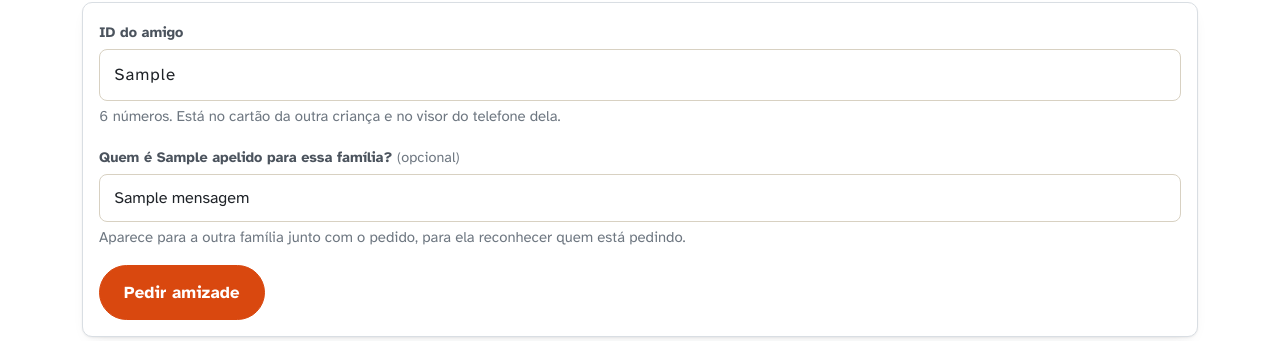
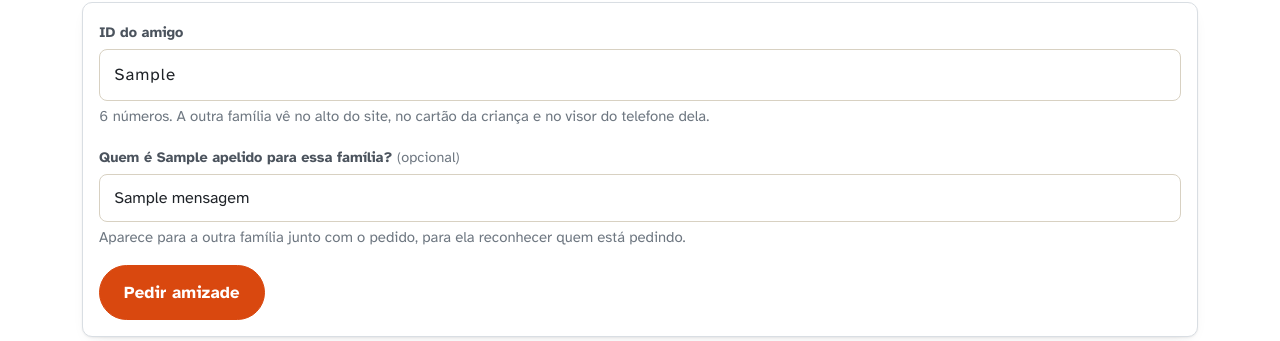
Before and after one commit to danielbmariani/telefonefixo, a Flask app: template portal/rede/templates/contatos_pedir.html in a window 1280 px wide. Shown: the part 163-504 px from the top of the page. Run offline with Flask 3, Linux system fonts and the light colour scheme; the template is opened without the code that fills it: most values are stand-ins (such as "Sample title", 1, 10 or a date in 2020).

Commit message:
Onde achar o ID do amigo: os textos citam o alto do site
Co-Authored-By: Claude Fable 5.1 <noreply@anthropic.com>

```diff
--- a/portal/rede/templates/_form_pedir.html
+++ b/portal/rede/templates/_form_pedir.html
@@ -2,7 +2,7 @@
 <form method="post" action="{{ url_for('familia.contatos', crianca_id=crianca.id) }}" data-enviando="Pedindo…"><input type="hidden" name="_csrf_token" value="{{ csrf_token() }}"><input type="hidden" name="acao" value="pedir">
   <div class="mb-3"><label class="form-label" for="id_rede">ID do amigo</label>
     <input class="form-control form-control-lg mono" id="id_rede" name="id_rede" data-colar-id inputmode="numeric" pattern="[0-9 ]{6,8}" maxlength="8" required autocomplete="off" value="{{ valores.id_rede if valores else '' }}">
-    <div class="form-text">6 números. Está no cartão da outra criança e no visor do telefone dela.</div></div>
+    <div class="form-text">6 números. A outra família vê no alto do site, no cartão da criança e no visor do telefone dela.</div></div>
   <div class="mb-3"><label class="form-label" for="mensagem">Quem é {{ crianca.apelido }} para essa família? <span class="text-muted fw-normal">(opcional)</span></label>
     <input class="form-control" id="mensagem" name="mensagem" maxlength="80" placeholder="ex.: da 4ª série da Escola X, ou da aula de circo" autocomplete="off" value="{{ valores.mensagem if valores else '' }}">
     <div class="form-text">Aparece para a outra família junto com o pedido, para ela reconhecer quem está pedindo.</div></div>
--- a/portal/rede/templates/contatos.html
+++ b/portal/rede/templates/contatos.html
@@ -37,7 +37,7 @@
   {% endfor %}
   </ul>
   {% elif not lst.enviados %}
-  <p class="bloco-sub">{{ crianca.apelido }} ainda não tem amigos. Peça o ID de 6 números para a outra família: ele está no cartão da criança e no visor do telefone dela. A ligação só funciona depois que ela aceitar.</p>
+  <p class="bloco-sub">{{ crianca.apelido }} ainda não tem amigos. Peça o ID de 6 números para a outra família: ele está no alto do site quando ela entra na conta, no cartão da criança e no visor do telefone dela. A ligação só funciona depois que ela aceitar.</p>
   <div class="card"><div class="card-body">{% include "_form_pedir.html" %}</div></div>
   <p class="bloco-sub mt-3">Várias crianças da mesma escola, prédio ou time? Use uma <a href="{{ url_for('familia.turmas', crianca_id=crianca.id) }}">turma</a>: um código só, e cada família aceita um a um.</p>
   {% endif %}
```
